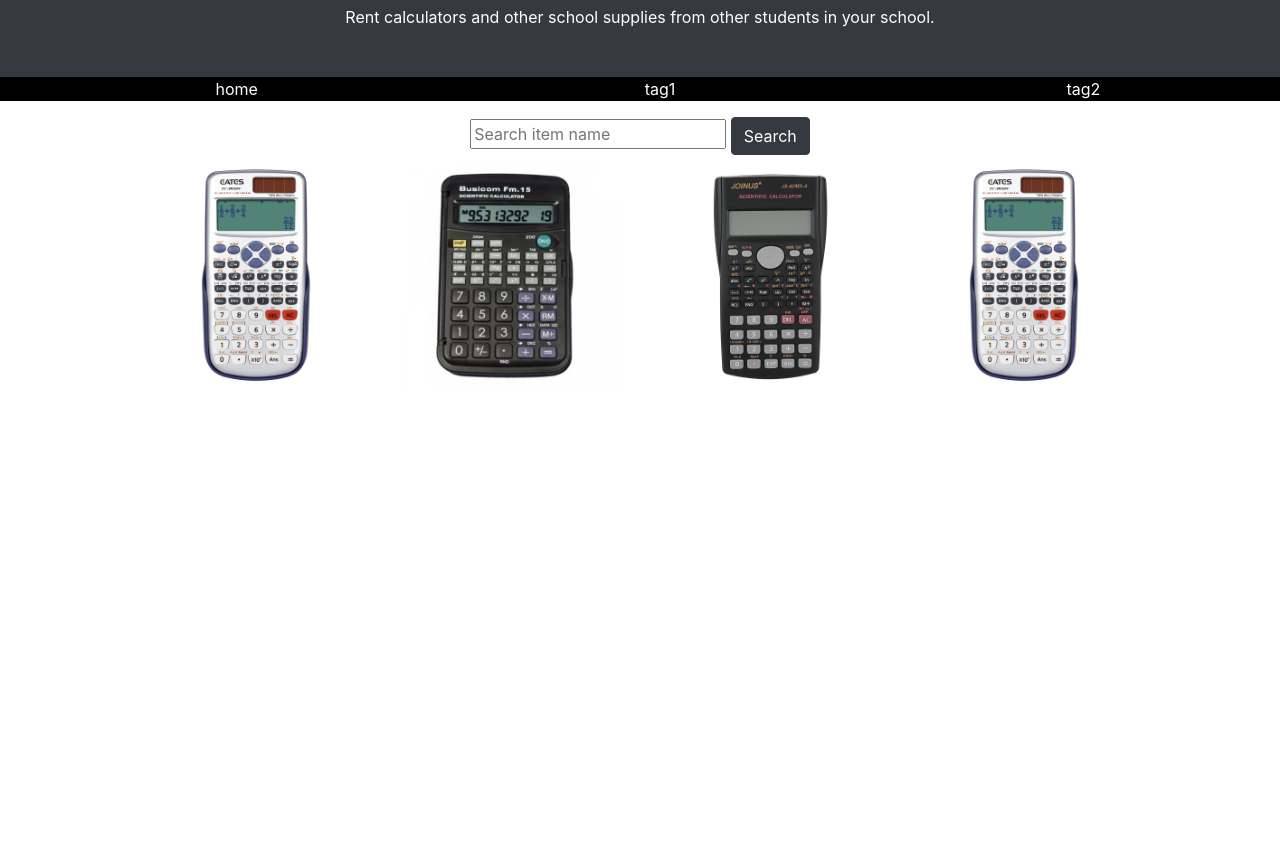
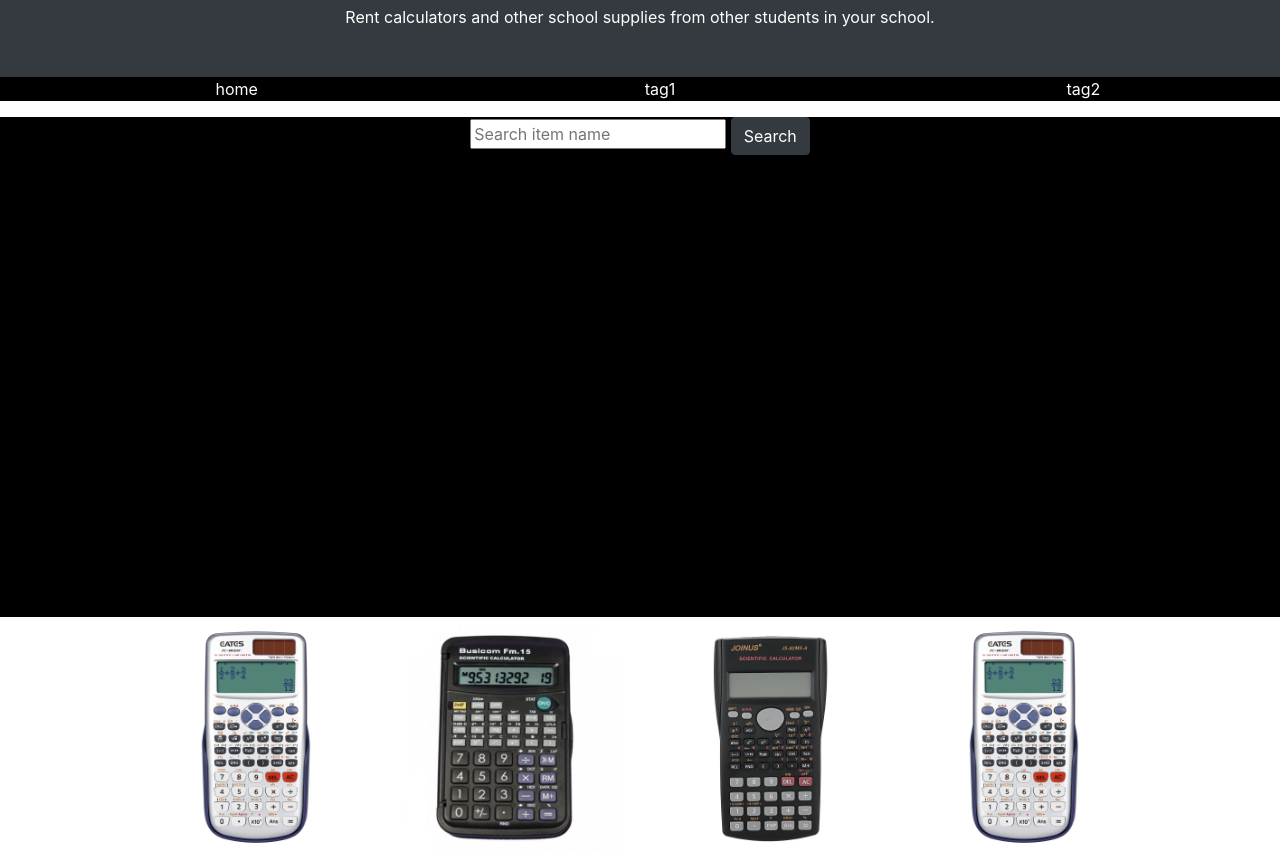
Before and after one commit to erjiale/sbuhacks2019, a plain HTML site: page index.html in a window 1280 px wide. Shown: the part 83-934 px from the top of the page. Before the commit the page ends 800 px from the top, so only its background shows below. Drawn offline with nearby package versions, Linux system fonts and the light colour scheme.

Commit message:
added img folder

```diff
--- a/styles.css
+++ b/styles.css
@@ -15,7 +15,7 @@ header {
 
 .picgallery{
 	height: 500px;
-	/*background-color: black;*/
+	background-color: black;
 	color: white;
 }
 
```
Also changed, not shown: index.html (+1 -0 lines).
